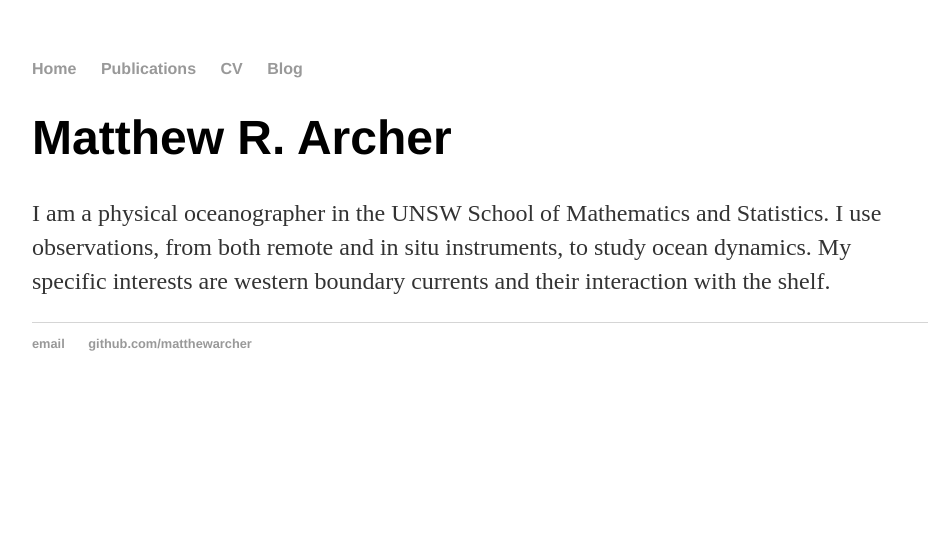
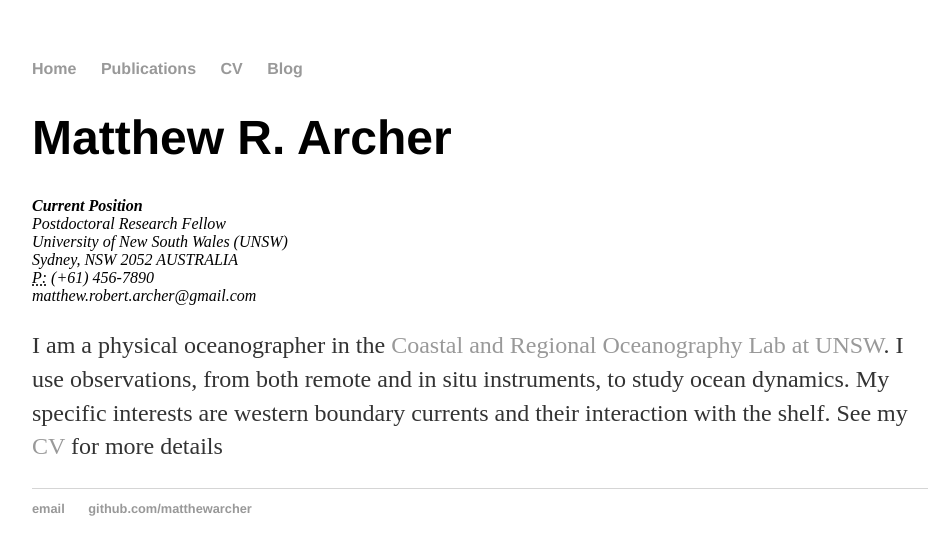
Before and after one commit to matthewarcher/matthewarcher.github.io, a Jekyll site: the page built from index.html, in a window 1280 px wide. Shown: the top 555 px of the page, without its empty margins (160-1098 px from the left). Built offline with Jekyll 4.4.1, drawn with Linux system fonts in a browser that asks for light colours.

Commit message:
Update index.html

```diff
--- a/index.html
+++ b/index.html
@@ -4,5 +4,16 @@ title: Matthew R. Archer
 ---
 <div class="blurb">
 	<h1>Matthew R. Archer</h1>
-	<p>I am a physical oceanographer in the UNSW School of Mathematics and Statistics. I use observations, from both remote and in situ instruments, to study ocean dynamics. My specific interests are western boundary currents and their interaction with the shelf. </p>
+
+	<address>
+	<strong>Current Position</strong><br>
+	Postdoctoral Research Fellow <br>
+	University of New South Wales (UNSW)<br>
+	Sydney, NSW 2052 AUSTRALIA<br>
+	<abbr title="phone">P:</abbr> (+61) 456-7890<br>
+	<span class="obfuscate">matthew.robert.archer@gmail.com</span>
+	</address>
+
+	<p>I am a physical oceanographer in the <a href="http://www.oceanography.unsw.edu.au/index.html">Coastal and Regional Oceanography Lab at UNSW</a>. I use observations, from both remote and in situ instruments, to study ocean dynamics. My specific interests are western boundary currents and their interaction with the shelf.
+	See my <a href="/cv">CV</a> for more details </p>
 </div><!-- /.blurb -->
```
